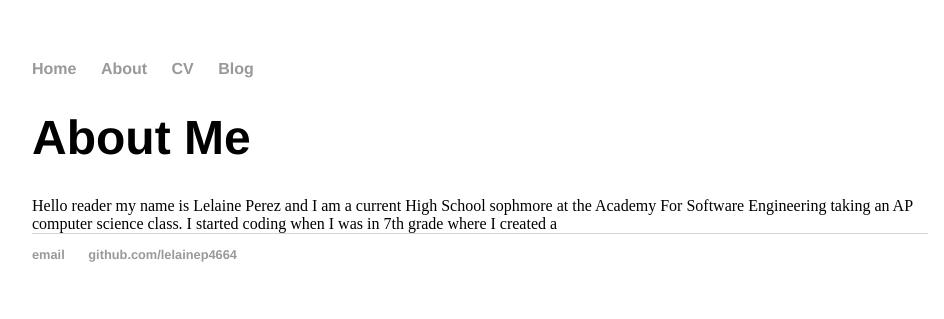
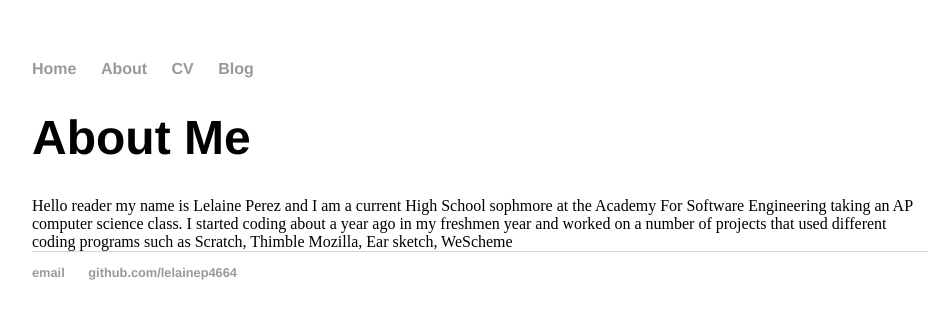
Before and after one commit to lelainep4664/lelainep4664.github.io, a Jekyll site: the page built from about/index.html, in a window 1280 px wide. Shown: the top 319 px of the page, without its empty margins (160-1104 px from the left). Built offline with Jekyll 4.4.1, drawn with Linux system fonts in a browser that asks for light colours.

Commit message:
Update index.html

```diff
--- a/about/index.html
+++ b/about/index.html
@@ -3,4 +3,4 @@ layout: default
 title: About Me
 ---
 <h1>{{ page.title }}</h1>
-Hello reader my name is Lelaine Perez and I am a current High School sophmore at the Academy For Software Engineering taking an AP computer science class. I started coding when I was in 7th grade where I created a
+Hello reader my name is Lelaine Perez and I am a current High School sophmore at the Academy For Software Engineering taking an AP computer science class. I started coding about a year ago in my freshmen year and worked on a number of projects that used different coding programs such as Scratch, Thimble Mozilla, Ear sketch, WeScheme
```
